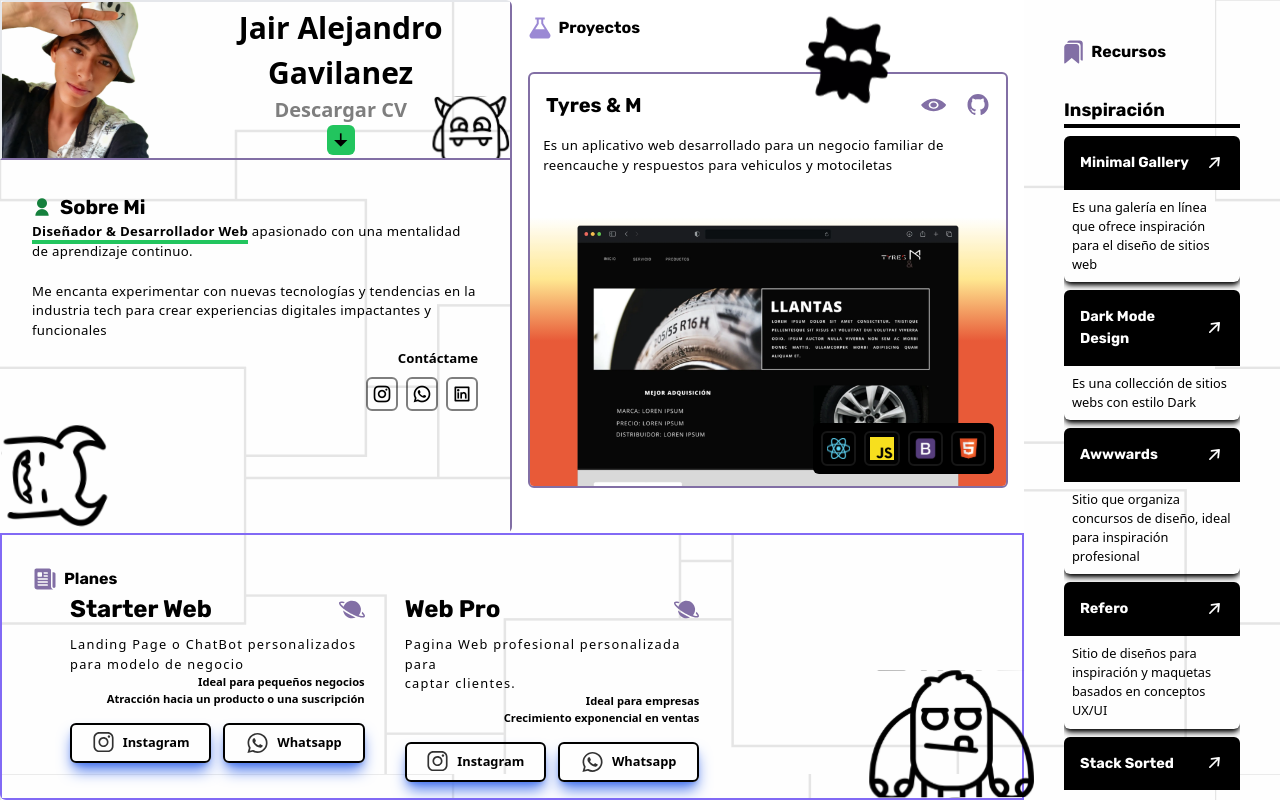
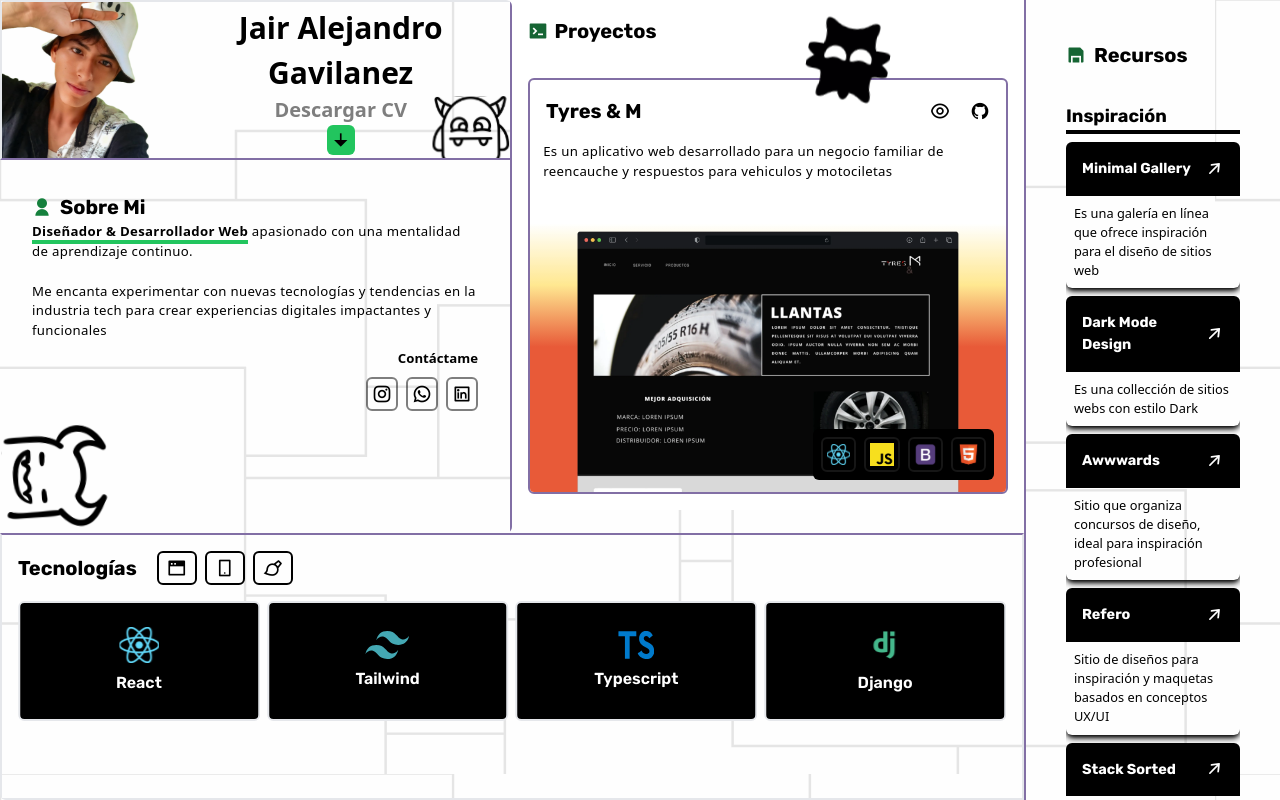
Before and after one commit to LarsSong1/larsp, a React (Vite) app: page / in a window 1280 px wide. Built offline with nearby package versions, Linux system fonts and the light colour scheme.

Commit message:
refinando4

```diff
--- a/src/App.tsx
+++ b/src/App.tsx
@@ -2,9 +2,9 @@
 import './App.css'
 import Hero from './components/Hero'
 import Work from './components/mywork'
-import Pricing from './components/pricing'
 import Resources from './components/resources'
 import 'remixicon/fonts/remixicon.css'
+import Tech from './components/subcomponents/tech'
 
 
 
@@ -17,7 +17,7 @@ function App() {
         <div className='lg:grid grid-cols-1 lg:grid-cols-2 relative xl:w-4/5 grid-rows-12 w-full '>
           <Hero />
           <Work />
-          <Pricing />
+          <Tech />
         </div>
         <div className='h-screen hidden xl:inline-block overflow-y-scroll lg:w-1/5'>
           <Resources/>
--- a/src/components/Header.tsx
+++ b/src/components/Header.tsx
@@ -18,7 +18,7 @@ function Header() {
       </div>
 
 
-      <img src={diablito} className='lg:absolute lg:block hidden relative -bottom-4 right-0 h-[5vh] min-h-[50%]' alt="doodles-image" />
+      <img src={diablito} className='lg:absolute lg:block hidden relative -bottom-4 right-0 h-[5vh] min-h-[50%] ' alt="doodles-image" />
 
     </div>
   )
--- a/src/components/resources.tsx
+++ b/src/components/resources.tsx
@@ -71,10 +71,10 @@ function Resources() {
 
   ]
   return (
-    <div className='p-10 pb-0 lg:w-full overflow-hidden '>
+    <div className='p-10 pb-0 lg:w-full overflow-hidden border-l-2 border-[#826FA5]'>
       <div className='flex'>
-        <img src={resources} className='w-[1.5vw]' alt="icono-svg" />
-        <h1 className='font-["Rubik"] font-bold  title-shadow ms-2'>Recursos</h1>
+        <i className="ri-save-fill icon-size text-green-800"></i>
+        <h1 className='font-["Rubik"] font-bold subtitle ms-2'>Recursos</h1>
       </div>
       <div className=' w-full overflow-hidden mx-start'>
         {dataResources.map((resour) => (
--- a/src/components/subcomponents/projects.tsx
+++ b/src/components/subcomponents/projects.tsx
@@ -82,10 +82,10 @@ function Projects() {
 
   ]
   return (
-    <div className="p-[1em] w-full lg:border-[#826FA5] border-l-0 overflow-hidden relative h-full bg-white">
+    <div className="p-[1em] w-full lg:border-[#826FA5] border-l-0 overflow-hidden relative  bg-white">
       <div className='flex justify-end flex-row-reverse items-center pb-[2vh] mb-4'>
-        <h1 className='font-["Rubik"] font-bold ms-[0.5vw] title-shadow'>Proyectos</h1>
-        <img src={labicon} className='icon-purple' alt="icono-svg" />
+        <h1 className='font-["Rubik"] font-bold ms-[0.5vw] subtitle'>Proyectos</h1>
+        <i className="ri-terminal-box-fill icon-size text-green-800"></i>
       </div>
       <img src={diablito} className='absolute right-[10vw] animate-bounce hover:animate-spin duration-200 top-[1em]  lg:h-[6em] z-20' alt="diablito-image" />
       <Swiper
@@ -103,15 +103,15 @@ function Projects() {
               slidesPerView: 1
             },
 
-            200:{
+            200: {
               direction: 'horizontal',
-              slidesPerView:1
+              slidesPerView: 1
             }
           }
         }
 
-        spaceBetween={5} // Espacio entre diapositivas
-        style={{ height: "26em" }}
+        spaceBetween={10} // Espacio entre diapositivas
+        style={{ height: "26em", minHeight: "50vh", maxHeight: "52lvh" }}
 
 
       >
@@ -120,15 +120,15 @@ function Projects() {
 
 
           <SwiperSlide>
-            <div key={key} className='border-[#826FA5] rounded-md border-2 proyects-stack relative h-full overflow-hidden'>
+            <div key={key} className='border-[#826FA5] rounded-md border-2 proyects-stack relative overflow-hidden h-full bottom-0'>
               <div className='flex justify-between  p-[1em] '>
                 <h2 className='font-["Rubik"] font-bold subtitle'>{proy.title}</h2>
                 <div className='flex items-center '>
                   <a href={proy.view} target='_blank' className='me-5'>
-                    <img src={eyeicon} className='mini-icon-purple' alt="eye-icon" />
+                    <i className="ri-eye-line icon-size"></i>
                   </a>
                   <a href={proy.github} target='_blank'>
-                    <img src={github} className='mini-icon-purple ' alt="github-icon" />
+                    <i className="ri-github-fill icon-size"></i>
                   </a>
                 </div>
               </div>
@@ -139,7 +139,7 @@ function Projects() {
                   background: `linear-gradient(to bottom, transparent 10%, ${proy.gradientT}, ${proy.gradientB} 40%)`,
                 }}
               >
-                <img className='h-[320px] hover:scale-125 ease-in-out duration-150' src={proy.img} alt={proy.title} />
+                <img className='lg:h-[320px] hover:scale-110 h-[250px] lg:hover:scale-125 ease-in-out duration-150' src={proy.img} alt={proy.title} />
               </div>
               <div className=' mt-5 gap-2 absolute bottom-3 right-3 flex bg-black p-2 rounded-md'>
 
--- a/src/components/subcomponents/tech.tsx
+++ b/src/components/subcomponents/tech.tsx
@@ -1,9 +1,8 @@
-import webicon from '../../assets/img/iconos/desktop.svg'
-import brush from '../../assets/img/iconos/brush.svg'
-import phoneicon from '../../assets/img/iconos/phone.svg'
 import { useState } from 'react';
 import { SwiperSlide, Swiper } from "swiper/react";
 import "swiper/css";
+
+
 import javascript from '../../assets/img/iconos/cjs.svg'
 import python from '../../assets/img/iconos/cpython.svg'
 import react from '../../assets/img/iconos/creact.svg'
@@ -22,6 +21,7 @@ import fleticon from '../../assets/img/iconos/cflet.svg'
 import figmaicon from '../../assets/img/iconos/cfigma.svg'
 import spline from '../../assets/img/iconos/cspline.svg'
 import expoicon from '../../assets/img/iconos/cexpo.svg'
+
 
 
 interface Tab {
@@ -133,10 +133,10 @@ const DummyContent = ({ data }: { data: string }) => {
                     disableOnInteraction: false,
                 }}
                 breakpoints={{
-                    1600:{
-                        slidesPerView:6
+                    1600: {
+                        slidesPerView: 6
                     },
-                    1400:{
+                    1400: {
                         slidesPerView: 5,
                     },
                     704: {
@@ -146,12 +146,13 @@ const DummyContent = ({ data }: { data: string }) => {
                         slidesPerView: 3
                     }
                 }}
+                spaceBetween={7}
 
 
             >
                 {webTechData.map((tabContent, key) => (
                     <SwiperSlide key={key}>
-                        <div className='bg-black tech-stack flex flex-col justify-center items-center rounded-md mt-[2em] lg:mt-[1em]'>
+                        <div className='bg-black tech-stack flex flex-col justify-center items-center rounded-md mt-[2em] lg:mt-[1em] h-[100px] min-h-[15lvh] hover:scale-110 hover:border-white border-2'>
                             <img className='' src={tabContent.img} alt={tabContent.title} />
                             <p className='text-white  font-semibold mt-2 font-["Rubik"]'>{tabContent.title}</p>
                         </div>
@@ -175,9 +176,9 @@ const DummyContent = ({ data }: { data: string }) => {
             >
                 {mobileTechData.map((tabContent, key) => (
                     <SwiperSlide key={key}>
-                        <div className='bg-black tech-stack flex flex-col justify-center items-center rounded-md mt-[2vh]'>
-                            <img className='' src={tabContent.img} alt={tabContent.title} />
-                            <p className='text-white  font-semibold mt-2 font-["Rubik"]'>{tabContent.title}</p>
+                        <div className='bg-black tech-stack flex flex-col justify-center items-center rounded-md mt-[2vh] h-[100px] min-h-[15lvh] hover:scale-110 hover:border-white border-2'>
+                            <img className='h-[40px]' src={tabContent.img} alt={tabContent.title} />
+                            <p className='text-white text-content font-semibold mt-2 font-["Rubik"]'>{tabContent.title}</p>
                         </div>
                     </SwiperSlide>
                 ))
@@ -186,7 +187,7 @@ const DummyContent = ({ data }: { data: string }) => {
 
         )
     } else {
-        const designTechData = techData.find((tab)=> tab.title === 'design')?.content || [];
+        const designTechData = techData.find((tab) => tab.title === 'design')?.content || [];
         return (
             <Swiper
                 loop={true}
@@ -200,7 +201,7 @@ const DummyContent = ({ data }: { data: string }) => {
             >
                 {designTechData.map((tabContent, key) => (
                     <SwiperSlide key={key}>
-                    <div className='bg-black tech-stack flex flex-col justify-center items-center rounded-md mt-[1em]'>
+                        <div className='bg-black tech-stack flex flex-col justify-center items-center rounded-md mt-[1em] h-[100px] min-h-[15lvh] hover:scale-110 hover:border-white border-2'>
                             <img className='' src={tabContent.img} alt={tabContent.title} />
                             <p className='text-white font-semibold mt-2 font-["Rubik"]'>{tabContent.title}</p>
                         </div>
@@ -227,19 +228,20 @@ function Tech() {
 
 
     return (
-        <div className="p-[1em]  overflow-hidden lg:border-2 lg:border-b-[#826FA5] lg:border-r-[#826FA5] h-2/6 mt-4 lg:mt-0">
+        <div className="p-[1em]  overflow-hidden lg:border-2 lg:border-t-[#826FA5] row-span-4 col-span-2 mt-4 lg:mt-0">
             <div className="flex justify-start items-center">
-                <h1 className="me-5 font-['Rubik'] font-bold title-shadow">Tecnologías</h1>
+                <h1 className="me-5 font-['Rubik'] font-bold subtitle">Tecnologías</h1>
                 <div>
                     <ul className='flex gap-[0.5em]'>
-                        <li className='border-2  flex justify-center items-center border-black rounded-md mini-box' onClick={() => returnTech("web")}>
-                            <img src={webicon} className='icon' alt="web-icon" />
+                        <li className='border-2  flex justify-center items-center border-black rounded-md  pe-2 ps-2 cursor-pointer' onClick={() => returnTech("web")}
+                        >
+                            <i className="ri-window-fill icon-size"></i>
                         </li>
-                        <li className='border-2 flex justify-center items-center border-black rounded-md mini-box' onClick={() => returnTech("mobile")}>
-                            <img src={phoneicon} className='icon' alt="phone-icon" />
+                        <li className='border-2 flex justify-center items-center border-black rounded-md  ps-2 pe-2 cursor-pointer ' onClick={() => returnTech("mobile")}>
+                            <i className="ri-smartphone-line icon-size "></i>
                         </li>
-                        <li className='border-2 flex justify-center items-center border-black rounded-md mini-box' onClick={() => returnTech("design")}>
-                            <img src={brush} className='icon' alt="brush-icon" />
+                        <li className='border-2 flex justify-center items-center border-black rounded-md ps-2 pe-2 cursor-pointer' onClick={() => returnTech("design")}>
+                            <i className="ri-brush-line icon-size"></i>
                         </li>
                     </ul>
                 </div>
```
Lines whose indentation alone changed are shown as unchanged.
